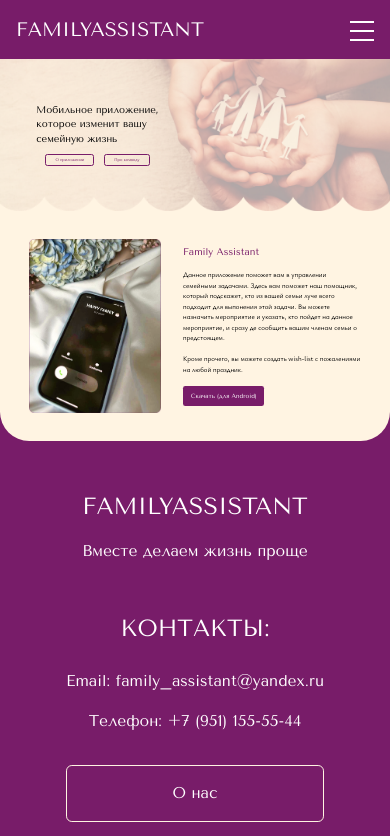
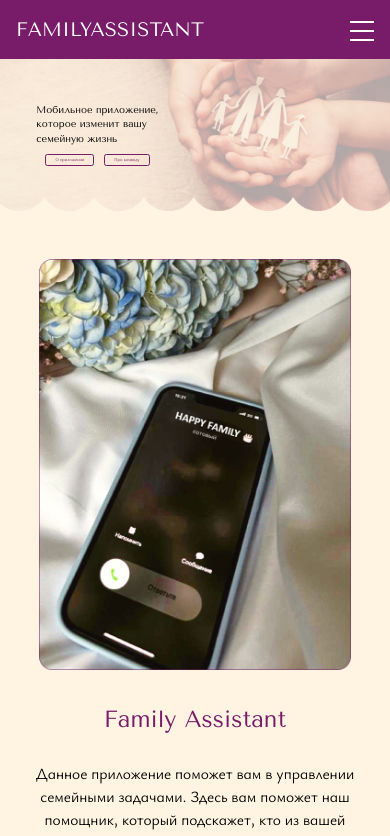
Before and after one commit to John-YFT/Family-Assistant, a React (Vite) app in the folder Family Assistant/frontend-vite/: page / in a window 390 px wide. Shown: the top 836 px of the page. Built offline with nearby package versions, Linux system fonts and the light colour scheme; no server answers.

Commit message:
adaptive desc home

```diff
--- a/Family Assistant/frontend-vite/src/components/layout/Layout.jsx
+++ b/Family Assistant/frontend-vite/src/components/layout/Layout.jsx
@@ -1,7 +1,7 @@
 import React from "react";
 import NavBar from "./NavBar";
 import Footer from "./Footer";
-import Thanks from "../modals/Thanks";
+
 const Layout = ({ children }) => {
   return (
     <div className="min-h-screen flex flex-col bg-primary">
--- a/Family Assistant/frontend-vite/src/pages/home/components/Description.jsx
+++ b/Family Assistant/frontend-vite/src/pages/home/components/Description.jsx
@@ -16,31 +16,33 @@ const InfoBlock = () => {
   return (
     <>
       <div
-        className="w-full flex flex-row items-center justify-center bg-stroke
-        rounded-bl-[7.5vw]
-        rounded-br-[7.5vw]
-      h-[59vw]
-      gap-[5.7vw]"
+        className="w-full flex flex-col md:flex-row items-center justify-center bg-stroke
+        rounded-bl-[15vw] md:rounded-bl-[10vw] xl:rounded-bl-[7.5vw]
+        rounded-br-[15vw] md:rounded-br-[10vw] xl:rounded-br-[7.5vw]
+        py-12 md:py-8 xl:py-0
+        h-auto md:h-[65vw] xl:h-[59vw]
+        gap-8 md:gap-[4vw] xl:gap-[5.7vw]"
       >
         <img
           src={phone_colling}
           alt="phone with colling by happy family"
           className="object-cover
-      w-[33.75vw]"
+          w-[80vw] md:w-[45vw] xl:w-[33.75vw]"
         />
-        <div className="flex flex-col items-start justify-start">
+        <div className="flex flex-col items-center md:items-start justify-start px-6 md:px-0">
           <h2
             className="font-normal
-          text-[2.5vw]
-          mb-[2.7vw]
-          text-primary"
+            text-[6vw] md:text-[3.5vw] xl:text-[2.5vw]
+            mb-6 md:mb-[3vw] xl:mb-[2.7vw]
+            text-primary text-center md:text-left"
           >
             Family Assistant
           </h2>
           <p
             className="text-black font-ysabeau
-          text-[1.8vw]
-          max-w-[45.6vw]"
+            text-[4vw] md:text-[2.2vw] xl:text-[1.8vw]
+            max-w-full md:max-w-[50vw] xl:max-w-[45.6vw]
+            text-center md:text-left"
           >
             Данное приложение поможет вам в управлении семейными задачами. Здесь
             вам поможет наш помощник, который подскажет, кто из вашей семьи луче
@@ -55,11 +57,12 @@ const InfoBlock = () => {
           <button
             onClick={handleOpenModal}
             className="font-tenor text-white bg-primary
-            rounded-[0.6vw]
-            py-[1.4vw]
-            px-[2vw]
-            text-[1.56vw]
-            mt-[2.76vw]">
+            rounded-[1.5vw] md:rounded-[0.8vw] xl:rounded-[0.6vw]
+            py-4 md:py-[2vw] xl:py-[1.4vw]
+            px-8 md:px-[3vw] xl:px-[2vw]
+            text-[4vw] md:text-[2vw] xl:text-[1.56vw]
+            mt-8 md:mt-[3.5vw] xl:mt-[2.76vw]
+            w-full md:w-auto">
             Скачать (для Android)
           </button>
         </div>
```
